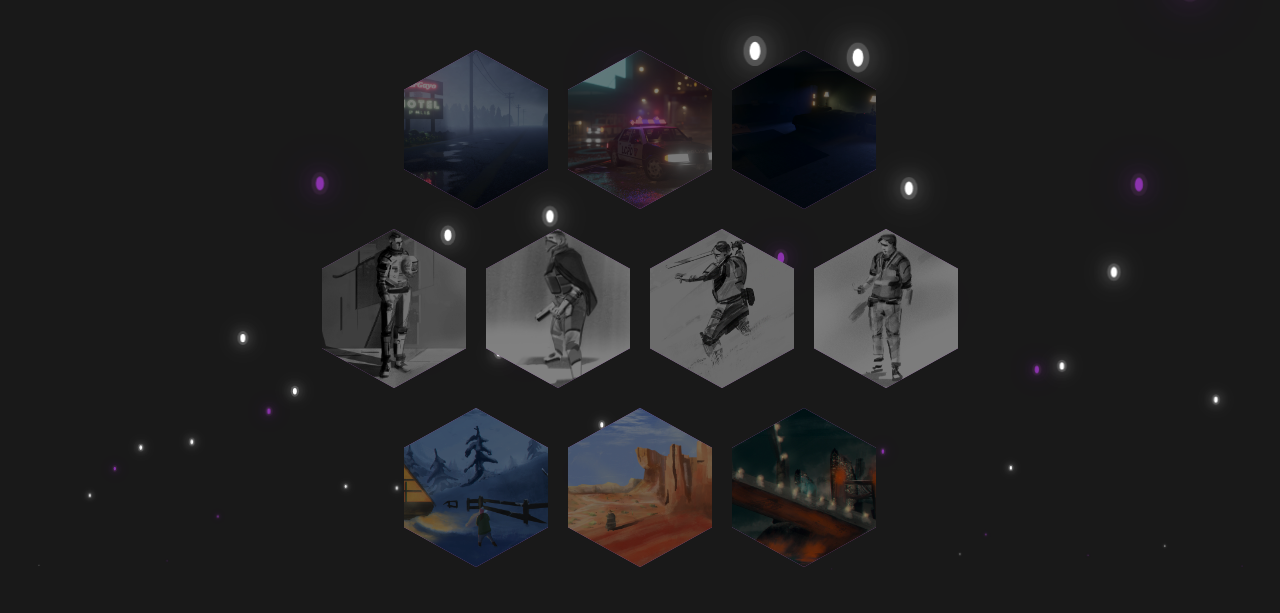
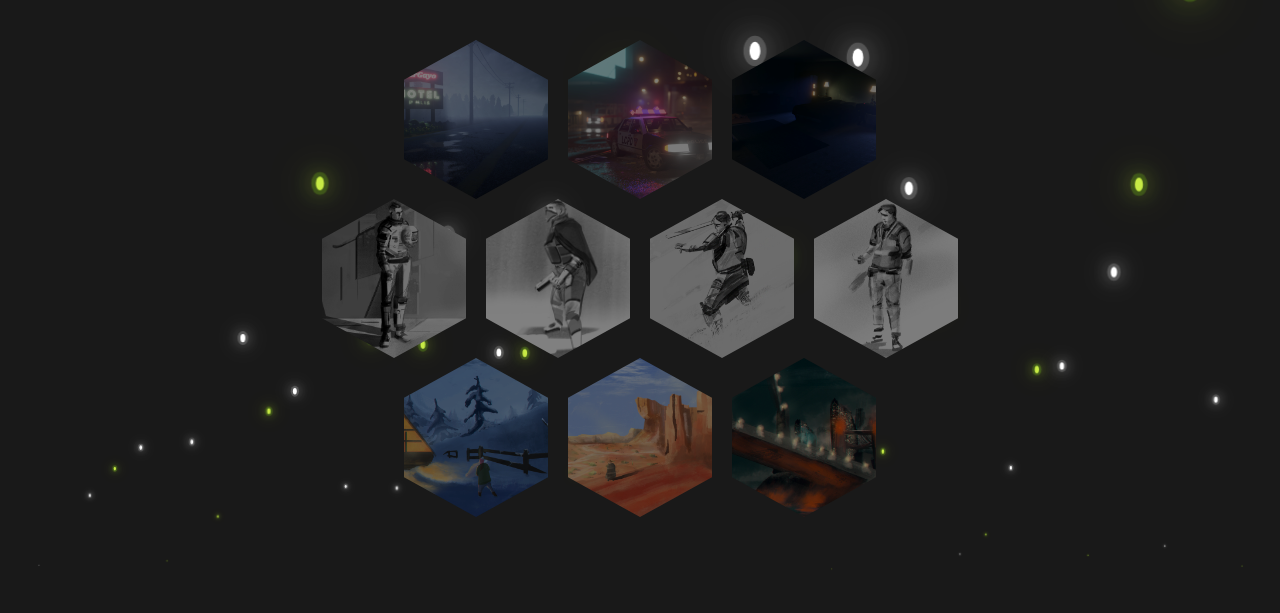
Before and after one commit to EricFabrizioRusso/Gallery, a plain HTML site: page index.html in a window 1280 px wide. Shown: the part 231-844 px from the top of the page. Drawn offline with Linux system fonts and the light colour scheme.

Commit message:
change color theme

```diff
--- a/index.js
+++ b/index.js
@@ -276,7 +276,7 @@ const $boxImg=d.querySelector(".img__boxImg");
 
 
             $modal.style.display="block";
-          console.log("tocaste un hexagono")
+
 
             $boxImg.src= e.target.src
             $modal.classList.add("active")
@@ -302,6 +302,7 @@ const $boxImg=d.querySelector(".img__boxImg");
 
         hexagonColumn= 8;
         hexagonRow= 2;
+
         queryHex();
 
 
--- a/style.css
+++ b/style.css
@@ -4,8 +4,8 @@
 
     /* --bubbles-main: #4fc3dc;
     --bubbles-secundary: #ff2d75; */
-    --bubbles-main: #8b33ad;
-    --bubbles-secundary: #ffffff;
+    --bubbles-main: #c7eb45;
+    --bubbles-secundary: #fff;
 
 }
 
@@ -20,7 +20,6 @@
 body{
 
     background: #191919;
-
     color: #fff;
     font-size: 18px;
     font-family: 'Lucida Sans', 'Lucida Sans Regular', 'Lucida Grande', 'Lucida Sans Unicode', Geneva, Verdana, sans-serif;
@@ -72,7 +71,7 @@ p{font-weight: 200;}
     background: var(--bubbles-main);
     margin: 0 4px;
     border-radius: 50%;
-    box-shadow: 0 0 0 10px #5b3b5e44,
+    box-shadow: 0 0 0 10px #79c41844,
     0 0 50px var(--bubbles-main),
     0 0 100px var(--bubbles-main);
 
@@ -136,6 +135,7 @@ p{font-weight: 200;}
     margin: auto;
     padding: 2em;
     width: 100%;
+    user-select: none;
 
 
 }
@@ -151,6 +151,7 @@ p{font-weight: 200;}
     height: 100%;
     display: grid;
     grid-template-columns: 1fr;
+
     place-items: center;
     margin: auto;
 
@@ -173,11 +174,11 @@ p{font-weight: 200;}
 .hexagon-gallery .hexagon .hex{
 
 
-    background: rgb(163, 92, 190);
+
     width: 144px;
     height: 159px;
     display: flex;
-    margin: 10px;
+    margin: 0 10px;
     clip-path: polygon(50% 0%, 100% 25%, 100% 75%, 50%
     100%, 0% 75%, 0% 25%);
 
@@ -186,19 +187,6 @@ p{font-weight: 200;}
 
 
 }
-
-.hexagon-gallery  .hexagon:nth-child(1){
-
-    top: 0;
-
-
-
-}
-.hexagon-gallery  .hexagon:nth-child(3){
-    bottom: 0;
-
-}
-
 .hexagon-gallery  .hexagon .hex img{
 
     filter: brightness(.5);
@@ -225,12 +213,14 @@ p{font-weight: 200;}
     transform: scale(1.1);
 
 
+
+
 }
 
 .modal{
 
     position: fixed;
-    background: rgba(48, 48, 48, .50);
+    background: rgba(48, 48, 48, .9);
     width: 100%;
     z-index: 4;
     top: 0;
@@ -262,12 +252,16 @@ p{font-weight: 200;}
     width: 100%;
     height: 100%;
 
+
 }
 
 .img__boxImg {
 
     width: 35%;
     object-fit: contain;
+    padding: .3em;
+    background: #fff;
+    border-radius: .5em;
 
 
 
@@ -319,7 +313,7 @@ p{font-weight: 200;}
         background: var(--bubbles-main);
         margin: 0 4px;
         border-radius: 50%;
-        box-shadow: 0 0 0 10px #5b3b5e44,
+        box-shadow: 0 0 0 10px #94c52044,
         0 0 50px var(--bubbles-main),
         0 0 100px var(--bubbles-main);
 
```
